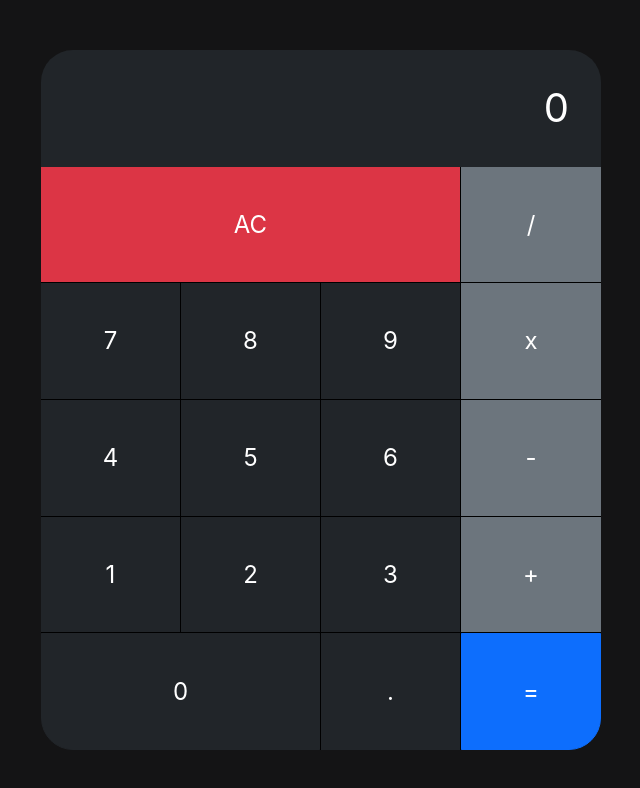
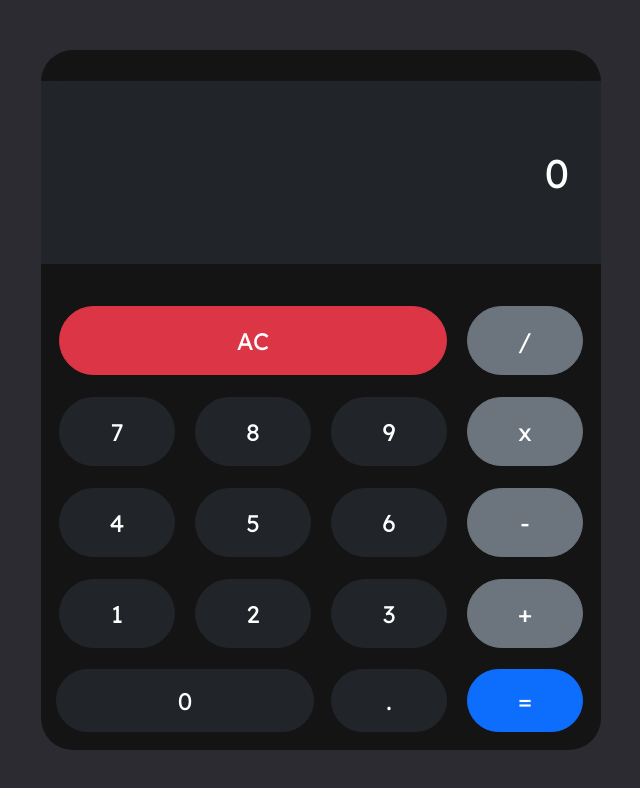
Before and after one commit to mjstackhouse/calculator-app, a React (Create React App) app: page / in a window 1280 px wide. Shown: the top 788 px of the page, without its empty margins (319-959 px from the left). Built offline with nearby package versions, Linux system fonts and the light colour scheme.

Commit message:
feat: Changed the primary font, rounded all of the buttons, and put the buttons inside of containers to allow more specific adjustments to different things like the buttons sizing.

```diff
--- a/public/index.html
+++ b/public/index.html
@@ -12,6 +12,7 @@
     <link rel="apple-touch-icon" href="%PUBLIC_URL%/logo192.png" />
     <link rel="manifest" href="%PUBLIC_URL%/manifest.json" />
     <link href="https://cdn.jsdelivr.net/npm/bootstrap@5.3.0/dist/css/bootstrap.min.css" rel="stylesheet" integrity="sha384-9ndCyUaIbzAi2FUVXJi0CjmCapSmO7SnpJef0486qhLnuZ2cdeRhO02iuK6FUUVM" crossorigin="anonymous">
+    <link rel="stylesheet" href="https://fonts.googleapis.com/css?family=Lexend">
     <!-- <link href="https://cdn.jsdelivr.net/npm/bootstrap@5.3.0-alpha1/dist/css/bootstrap.min.css" rel="stylesheet" integrity="sha384-GLhlTQ8iRABdZLl6O3oVMWSktQOp6b7In1Zl3/Jr59b6EGGoI1aFkw7cmDA6j6gD" crossorigin="anonymous"> -->
     <!-- <script src="https://cdn.jsdelivr.net/npm/bootstrap@5.3.0-alpha1/dist/js/bootstrap.bundle.min.js" integrity="sha384-w76AqPfDkMBDXo30jS1Sgez6pr3x5MlQ1ZAGC+nuZB+EYdgRZgiwxhTBTkF7CXvN" crossorigin="anonymous"></script> -->
     <!-- <script src="https://kit.fontawesome.com/19adab3dff.js" crossorigin="anonymous"></script> -->
--- a/src/App.css
+++ b/src/App.css
@@ -1,13 +1,18 @@
 /* GENERAL STYLES */
 
 html {
+  /* font-family: 'Rajdhani' !important; */
   font-size: 16px;
   margin: 0;
   padding: 0;
 }
 
+body {
+  font-family: 'Lexend', sans-serif !important;
+}
+
 #root {
-  background-color: #141415;
+  background-color: #2B2B31;
   display: flex;
   justify-content: center;
   align-items: center;
@@ -18,50 +23,91 @@ html {
 
 /* UTILITIES */
 
-.border-bottom-black {
+/* .border-bottom-black {
   border-bottom: 0.5px solid black;
+} */
+
+/* .border-right-black {
+  border-right: 0.5px solid black;
+} */
+
+.row:not(:first-child) {
+  height: 13%;
 }
 
-.border-right-black {
-  border-right: 0.5px solid black;
+.no-pad {
+  padding: 0;
 }
 
+.pl {
+  padding: 0 0 0 0.5rem !important;
+}
+
+.pr {
+  padding: 0 0.5rem 0 0 !important;
+}
+
+.pb {
+  padding: 0 0 0.5rem 0 !important;
+}
+
+.px {
+  padding: 0 0.5rem;
+}
+
+.p-notop {
+  padding: 0 0.5rem 0.5rem 0.5rem;
+}
+
+.btn {
+  font-size: 1.5rem;
+  border-radius: 5rem;
+  align-self: center;
+}
+
+.btn-dark, .btn-secondary, .btn-primary {
+  height: 75%;
+  width: 85%;
+}
+
+.btn-container {
+  display: flex;
+  height: 100%;
+  width: 100%;
+  align-items: center;
+  justify-content: center;
+}
+
+/* SPECIFIC STYLES */
+
 .container-fluid {
+  background-color: #141415;
   text-align: center;
   width: 100vw;
   height: 100vh;
   height: 100svh;
 }
 
-.row {
-  height: 16.67%;
+#clear, #zero {
+  height: 75%;
+  width: 95%;
 }
 
-.no-pad {
-  padding: 0;
-}
-
-.btn {
-  font-size: 1.5rem;
-  width: 100%;
-  height: 100%;
-  border-radius: 0;
-}
-
-/* SPECIFIC STYLES */
-
 #display-row {
-  background-color: #212529;
+  background-color: #141415;
   text-align: right;
-  padding-right: 2rem;
+  height: 35%;
 }
 
 #display {
+  background-color: #212529;
   overflow-x: hidden;
   white-space: nowrap;
   font-size: 2.5rem;
   padding-bottom: 0;
+  padding-right: 2rem;
   color: white;
+  height: 75%;
 }
 
 /* MEDIA QUERIES */
@@ -89,12 +135,16 @@ html {
 /* Touch screen with light mode */
 @media (pointer: coarse) and (prefers-color-scheme: light) {
   #root {
-    background-color: #D1D1D1;
+    background-color: #ADADAD;
+  }
+  .container-fluid {
+    background-color: #DEDEDE;
   }
   #display-row {
-    background-color: white;
+    background-color: #DEDEDE;
   }
   #display {
+    background-color: white;
     color: black;
   }
   .btn-dark {
@@ -125,12 +175,16 @@ html {
 /* Desktop with light mode */
 @media (pointer: fine) and (prefers-color-scheme: light) {
   #root {
-    background-color: #D1D1D1;
+    background-color: #ADADAD;
+  }
+  .container-fluid {
+    background-color: #DEDEDE;
   }
   #display-row {
-    background-color: white;
+    background-color: #DEDEDE;
   }
   #display {
+    background-color: white;
     color: black;
   }
   .btn-dark {
@@ -159,14 +213,14 @@ html {
     border-radius: 2rem;
   }
   #display-row {
-    border-top-right-radius: 2rem;
-    border-top-left-radius: 2rem;
+    border-top-right-radius: 5rem;
+    border-top-left-radius: 5rem;
   }
   #zero {
-    border-bottom-left-radius: 2rem;
+    border-bottom-left-radius: 5rem;
   }
   #equals {
-    border-bottom-right-radius: 2rem;
+    border-bottom-right-radius: 5rem;
   }
 }
 
--- a/src/App.js
+++ b/src/App.js
@@ -161,7 +161,7 @@ class JavascriptCalculator extends React.Component {
           || numRegex.test(state.expression[state.expression.length - 1]) === false
       ) {
         return {
-          expression: 'Invalid expression',
+          expression: 'Invalid',
           total: 0
         }
       }
@@ -178,70 +178,107 @@ class JavascriptCalculator extends React.Component {
     return (
       <div>
         <div className="container-fluid">
-          <div className="row" id="display-row">
+          <div className="row justify-content-end align-items-center" id="display-row">
             <div className="col-12 no-pad d-flex justify-content-end align-items-center" id="display">
               <span id='display-text'>{this.state.expression === '' ? this.state.total : this.state.expression}</span>
             </div>
           </div>
-          <div className="row border-bottom-black">
+          <div className="row px border-bottom-black">
             <div className="col-9 no-pad border-right-black">
+              <div className='btn-container'>
                 <button className="btn btn-danger" id="clear" onClick={this.clearDisplay}>AC</button>
               </div>
+            </div>
             <div className="col-3 no-pad">
+              <div className='btn-container'>
                 <button className="btn btn-secondary" id="divide" onClick={() => this.concatExpression('/')}>/</button>
               </div>
             </div>
-          <div className="row border-bottom-black">
+          </div>
+          <div className="row px border-bottom-black">
             <div className="col-3 no-pad border-right-black">
+              <div className='btn-container'>
               <button className="btn btn-dark" id="seven" onClick={() => this.concatExpression(7)}>7</button>
               </div>
+              {/* <button className="btn btn-dark" id="seven" onClick={() => this.concatExpression(7)}>7</button> */}
+            </div>
             <div className="col-3 no-pad border-right-black">
+              <div className='btn-container'>
               <button className="btn btn-dark" id="eight" onClick={() => this.concatExpression(8)}>8</button>
               </div>
+              {/* <button className="btn btn-dark" id="eight" onClick={() => this.concatExpression(8)}>8</button> */}
+            </div>
             <div className="col-3 no-pad border-right-black">
+              <div className='btn-container'>
               <button className="btn btn-dark" id="nine" onClick={() => this.concatExpression(9)}>9</button>
               </div>
+              {/* <button className="btn btn-dark" id="nine" onClick={() => this.concatExpression(9)}>9</button> */}
+            </div>
             <div className="col-3 no-pad">
+              <div className='btn-container'>
               <button className="btn btn-secondary" id="multiply" onClick={() => this.concatExpression('*')}>x</button>
               </div>
             </div>
-          <div className="row border-bottom-black">
+          </div>
+          <div className="row px border-bottom-black">
             <div className="col-3 no-pad border-right-black">
+              <div className='btn-container'>
               <button className="btn btn-dark" id="four" onClick={() => this.concatExpression(4)}>4</button>
               </div>
+            </div>
             <div className="col-3 no-pad border-right-black">
+              <div className='btn-container'>
               <button className="btn btn-dark" id="five" onClick={() => this.concatExpression(5)}>5</button>
               </div>
+            </div>
             <div className="col-3 no-pad border-right-black">
+              <div className='btn-container'>
               <button className="btn btn-dark" id="six" onClick={() => this.concatExpression(6)}>6</button>
               </div>
+            </div>
             <div className="col-3 no-pad">
+              <div className='btn-container'>
               <button className="btn btn-secondary" id="subtract" onClick={() => this.concatExpression('-')}>-</button>
               </div>
             </div>
-          <div className="row border-bottom-black">
+          </div>
+          <div className="row px border-bottom-black">
             <div className="col-3 no-pad border-right-black">
+              <div className='btn-container'>
                 <button className="btn btn-dark" id="one" onClick={() => this.concatExpression(1)}>1</button>
               </div>
+            </div>
             <div className="col-3 no-pad border-right-black">
+              <div className='btn-container'>
                 <button className="btn btn-dark" id="two" onClick={() => this.concatExpression(2)}>2</button>
               </div>
+            </div>
             <div className="col-3 no-pad border-right-black">
+              <div className='btn-container'>
                 <button className="btn btn-dark" id="three" onClick={() => this.concatExpression(3)}>3</button>
               </div>
+            </div>
             <div className="col-3 no-pad">
+              <div className='btn-container'>
                 <button className="btn btn-secondary" id="add" onClick={() => this.concatExpression('+')}>+</button>
               </div>
             </div>
-          <div className="row">
+          </div>
+          <div className="row p-notop">
             <div className="col-6 no-pad border-right-black">
+              <div className='btn-container'>
                 <button className="btn btn-dark" id="zero" onClick={() => this.concatExpression(0)}>0</button>
               </div>
+            </div>
             <div className="col-3 no-pad border-right-black">
+              <div className='btn-container'>
                 <button className="btn btn-dark" id="decimal" onClick={() => this.concatExpression('.')}>.</button>
               </div>
+            </div>
             <div className="col-3 no-pad">
+              <div className='btn-container'>
                 <button className="btn btn-primary" id="equals" onClick={this.calculateTotal}>=</button>
+              </div>
             </div>
           </div>
         </div>
```
Lines whose indentation alone changed are shown as unchanged.
